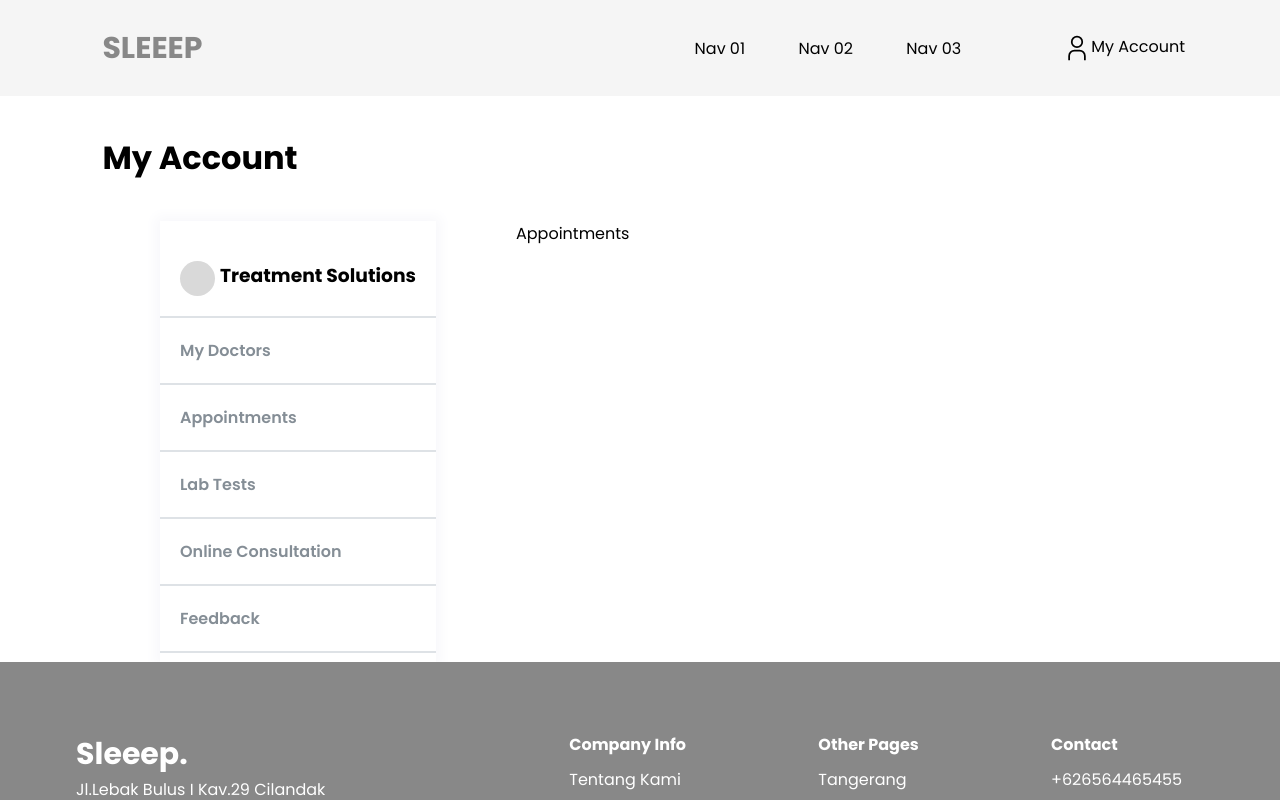
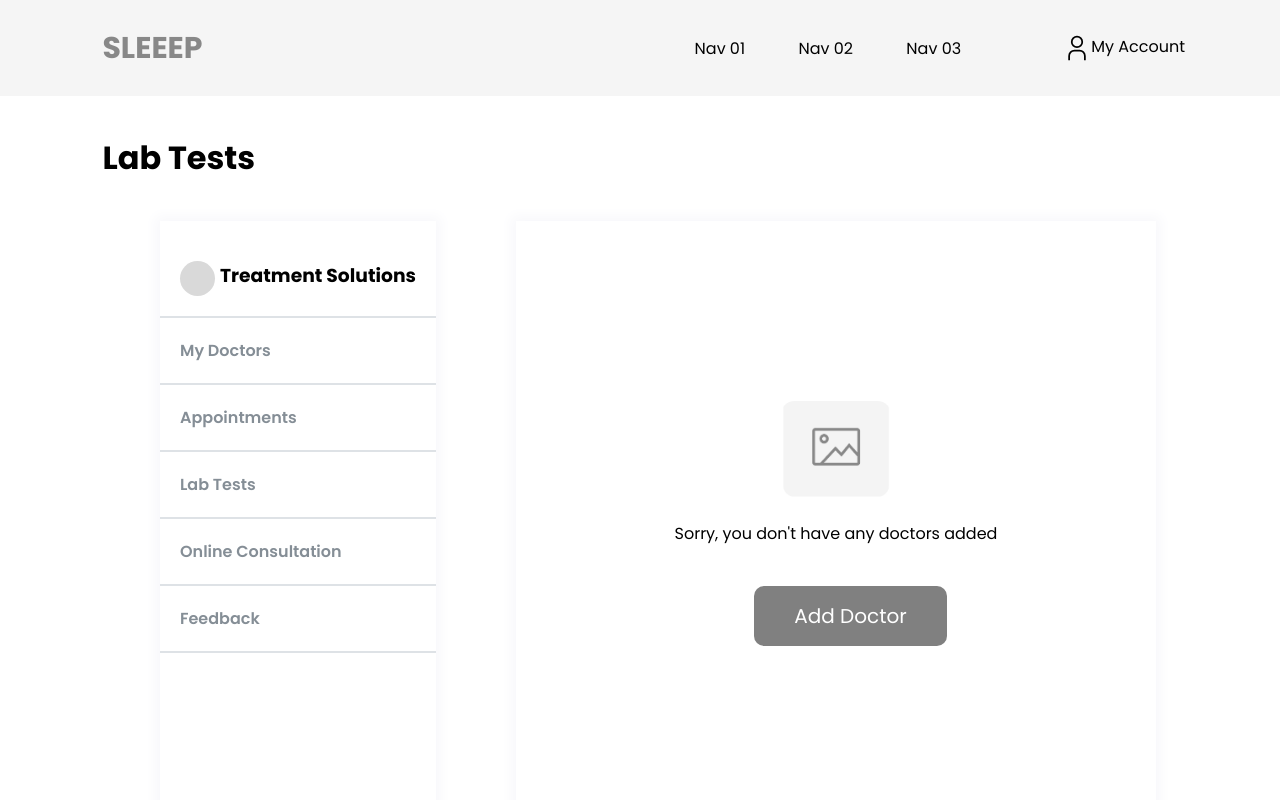
Before and after one commit to AnandAeroqube/health-clinic-frontend, a React (Create React App) app: page /appointments in a window 1280 px wide. Shown: the top 800 px of the page. Built offline with nearby package versions, Linux system fonts and the light colour scheme; no server answers.

Commit message:
Made updates

```diff
--- a/src/App.jsx
+++ b/src/App.jsx
@@ -1,4 +1,4 @@
-import React, { useEffect } from "react";
+import React, { useEffect, useState } from "react";
 import { useSelector, useDispatch } from "react-redux";
 import { getDataFromApi } from "./redux/actions/fetchDataActions/fetchDataAction";
 import "./assets/styles/App.css";
@@ -22,6 +22,14 @@ const App = () => {
     console.log(content)
   }, []);
 
+  const [detail, setDetail] = useState("My Account");
+
+  const updateDetail = (state) => {
+    setDetail(state);
+    console.log(state)
+  }
+
+
   return (
     <>
 
@@ -29,9 +37,9 @@ const App = () => {
 
     <Header/>
        <Detail
-        detailInfo={'My Account'}
+        detailInfo={detail}
        />
-        <Account/>
+        <Account detail={detail} handleDetail={updateDetail}/>
        <Footer/>
 
 
--- a/src/assets/styles/no-doctor-added.css
+++ b/src/assets/styles/no-doctor-added.css
@@ -1,12 +1,12 @@
 .no-doctor-added{
-    margin-left: 70px;
-    padding: 300px 30px;
+    padding: 180px 30px;
     text-align: center;
     display: flex;
     justify-content: space-around;
-    width: 60%;
+    width: 50%;
     margin-bottom: 30px;
     flex-direction: column;
+    box-shadow: 0 0 12.5px 5px #f8f8fb;
 }
 
 .sorry-img{
--- a/src/components/Account.jsx
+++ b/src/components/Account.jsx
@@ -6,10 +6,10 @@ import NoDoctorAdded from './NoDoctorAdded'
 import DoctorInfo from './DoctorInfo'
 import RightPane from './RightPane'
 
-function Account() {
+function Account({detail,handleDetail}) {
   return (
     <div className='account-div'>
-        <LeftPane/>
+         <LeftPane detail={detail} handleDetail={handleDetail}/>
          <RightPane/>
     </div>
   )
--- a/src/components/Appointments/Appointments.jsx
+++ b/src/components/Appointments/Appointments.jsx
@@ -1,8 +1,9 @@
 import React from 'react'
+import NoDoctorAdded from '../NoDoctorAdded'
 
 function Appointments() {
   return (
-    <div>Appointments</div>
+    <NoDoctorAdded/>
   )
 }
 
--- a/src/components/LeftPane.jsx
+++ b/src/components/LeftPane.jsx
@@ -1,7 +1,7 @@
 import React from 'react'
 import '../assets/styles/LeftPane.css'
 import { Link } from 'react-router-dom'
-function LeftPane() {
+function LeftPane({detail,handleDetail}) {
     return (
         <div className="Rectangle-2">
             <div className='sub-div'>
@@ -11,9 +11,9 @@ function LeftPane() {
 
             <div className="list">
                 <ul className='main-list'>
-                    <li className="item"><a href='/my-doctors'>My Doctors</a></li>
-                    <li className="item"><a href='/appointments'>Appointments</a></li>
-                    <li className="item"><a href='/lab-tests'>Lab Tests</a></li>
+                    <li className="item"><a href='/my-doctors' onClick={handleDetail('My Dotors')}>My Doctors</a></li>
+                    <li className="item"><a href='/appointments' onClick={handleDetail('Appointments')}>Appointments</a></li>
+                    <li className="item"><a href='/lab-tests' onClick={handleDetail('Lab Tests')}>Lab Tests</a></li>
                     <li className="item"><a href='/online-consultation'>Online Consultation</a></li>
                     <li className="item"><a href='feedback'>Feedback</a></li>
                 </ul>
```
